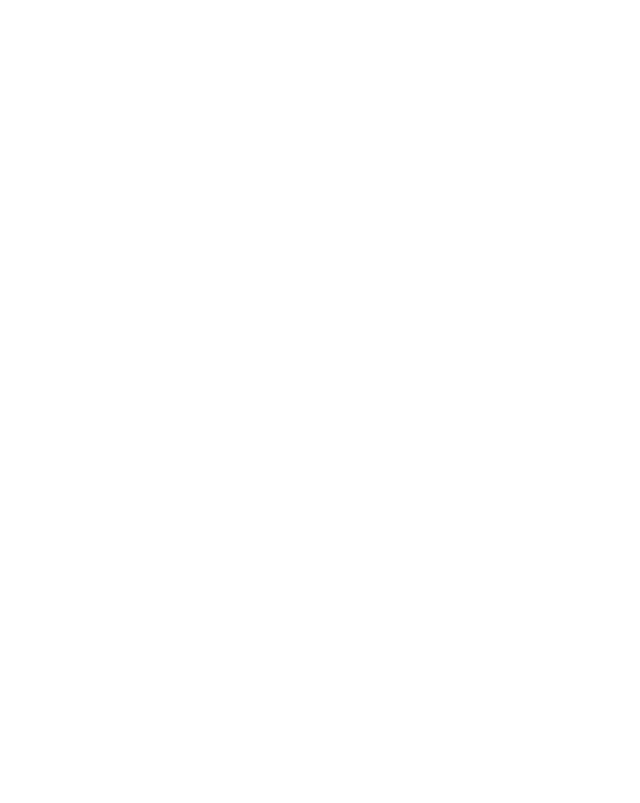
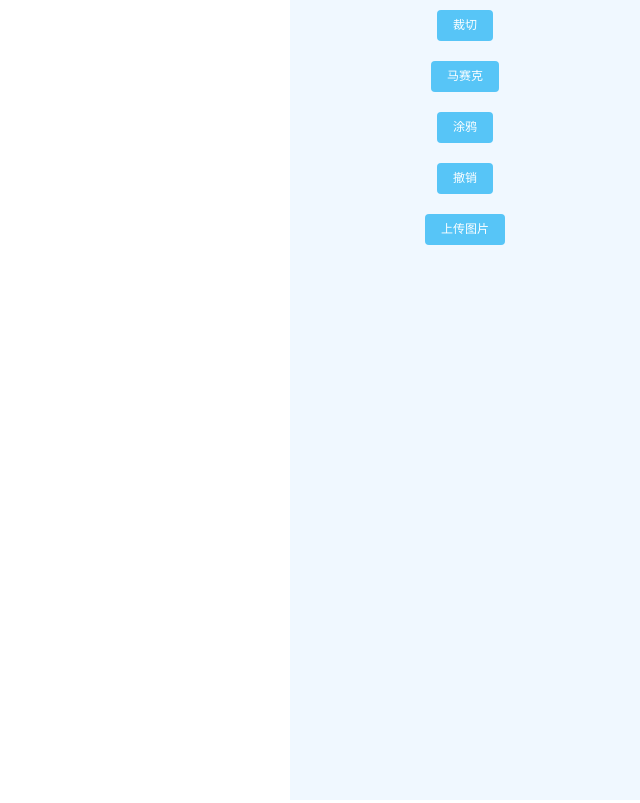
Before and after one commit to BengBu-YueZhang/learn-canvas, a website: page public/index.html in a window 1280 px wide. Shown: the whole page, without its empty margins (640-1280 px from the left). Drawn offline with Linux system fonts and the light colour scheme.

Commit message:
更新代码

```diff
--- a/package.json
+++ b/package.json
@@ -39,6 +39,7 @@
   },
   "dependencies": {
     "clean-webpack-plugin": "^1.0.1",
+    "file-saver": "^2.0.0",
     "mini-css-extract-plugin": "^0.5.0",
     "optimize-css-assets-webpack-plugin": "^5.0.1",
     "uglifyjs-webpack-plugin": "^2.1.1"
--- a/public/index.html
+++ b/public/index.html
@@ -55,18 +55,77 @@
       border-spacing: 0;
     }
     #app {
+      display: flex;
+      justify-content: flex-start;
+      align-items: flex-start;
       width: 100vw;
       height: 100vh;
+      overflow: hidden;
     }
     #canvas {
-      width: 100vw;
+      width: 100%;
       height: 100vh;
+    }
+    .canvas {
+      position: relative;
+      flex: 1;
+      height: 100vh;
+    }
+    .edit {
+      flex: 0 0 350px;
+      height: 100vh;
+      background-color: aliceblue;
+    }
+    .button {
+      background-color: #57c5f7;
+      border-color: #57c5f7;
+      outline: 0;
+      vertical-align: middle;
+      line-height: 1.5;
+      display: inline-block;
+      margin-bottom: 0;
+      font-weight: 400;
+      text-align: center;
+      touch-action: manipulation;
+      cursor: pointer;
+      background-image: none;
+      border: 1px solid transparent;
+      white-space: nowrap;
+      user-select: none;
+      padding: 5px 15px 6px;
+      font-size: 12px;
+      border-radius: 4px;
+      transition: color .2s linear,background-color .2s linear,border .2s linear,box-shadow .2s linear;
+      color: #fff;
+    }
+    .btn-wrapper {
+      text-align: center;
+      padding: 10px 0;
     }
   </style>
 </head>
 <body>
   <div id="app">
-    <canvas id="canvas" width="2560px" height="1440px" ></canvas>
+    <div class="canvas">
+      <canvas id="canvas" width="2560px" height="1440px"></canvas>
+    </div>
+    <div class="edit">
+      <div class="btn-wrapper">
+        <button id="scissors" class="button">裁切</button>
+      </div>
+      <div class="btn-wrapper">
+        <button id="mosaic" class="button">马赛克</button>
+      </div>
+      <div class="btn-wrapper">
+        <button id="graffiti" class="button">涂鸦</button>
+      </div>
+      <div class="btn-wrapper">
+        <button id="cancel" class="button">撤销</button>
+      </div>
+      <div class="btn-wrapper">
+        <button id="upload" class="button">上传图片</button>
+      </div>
+    </div>
   </div>
 </body>
 </html>
```
Also changed, not shown: index.js (added, +11 -0 lines), scissors.css (added, +13 -0 lines), scissors.js (added, +44 -0 lines), 绫波丽.jpg (added), 1 other file.
